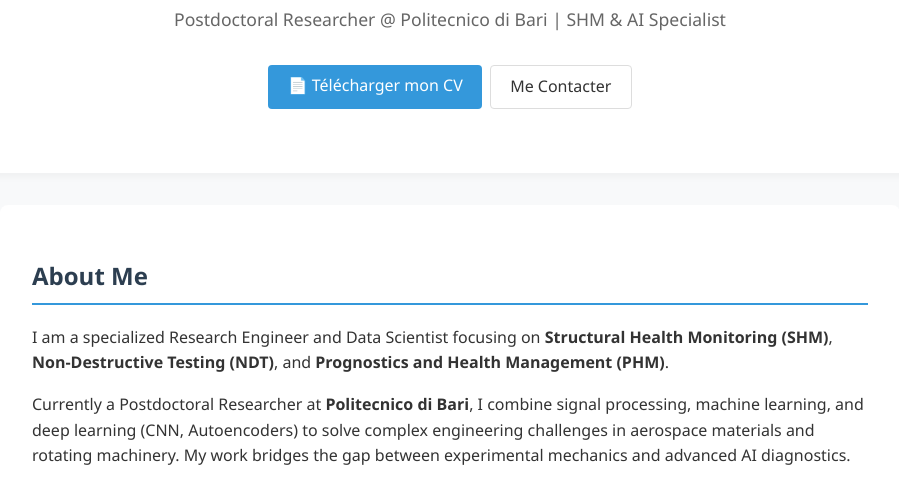
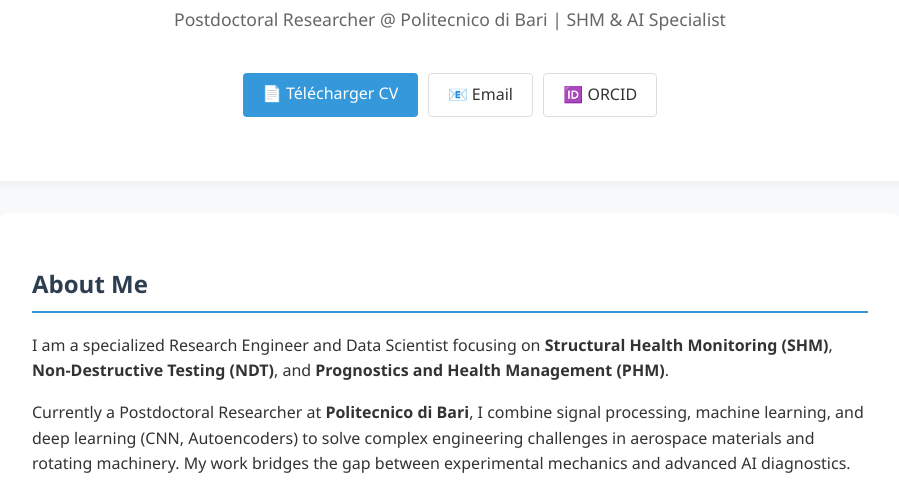
Before and after one commit to Katamba94/Dany-Katamba.github.io, a plain HTML site: page index.html in a window 1280 px wide. Shown: the part 317-799 px from the top of the page, without its empty margins (190-1089 px from the left). Drawn offline with Linux system fonts and the light colour scheme.

Commit message:
Update contact links and styling in index.html

```diff
--- a/index.html
+++ b/index.html
@@ -24,6 +24,8 @@
         .project-title { font-weight: bold; color: var(--primary); display: block; margin-bottom: 0.3rem; }
         .btn { display: inline-block; background: var(--accent); color: #fff; padding: 0.5rem 1.2rem; text-decoration: none; border-radius: 4px; margin-top: 1rem; font-weight: 500; }
         .btn:hover { background: #2980b9; }
+        /* Style spécifique pour aligner les boutons de contact */
+        .contact-links { display: flex; flex-wrap: wrap; justify-content: center; gap: 10px; margin-top: 1.5rem; }
         footer { text-align: center; padding: 2rem; color: #777; font-size: 0.9rem; }
         a { color: var(--accent); text-decoration: none; }
     </style>
@@ -38,9 +40,12 @@
         <h1>Dr. Dany Katamba Mpoyi</h1>
         <div class="subtitle">Postdoctoral Researcher @ Politecnico di Bari | SHM & AI Specialist</div>
 
-        <div class="keywords" style="justify-content: center; margin-top:1rem;">
-            <a href="cv.pdf" class="btn" target="_blank" download>📄 Télécharger mon CV</a>
-            <a href="mailto:katambadany@gmail.com" class="btn" style="background:#fff; color:#333; border:1px solid #ddd;">Me Contacter</a>
+        <div class="contact-links">
+            <a href="cv.pdf" class="btn" target="_blank" download>📄 Télécharger CV</a>
+
+            <a href="mailto:katambadany@gmail.com" class="btn" style="background:#fff; color:#333; border:1px solid #ddd;">📧 Email</a>
+
+            <a href="https://orcid.org/0000-0002-0216-7571" class="btn" style="background:#fff; color:#333; border:1px solid #ddd;" target="_blank">🆔 ORCID</a>
         </div>
     </div>
 </header>
```
